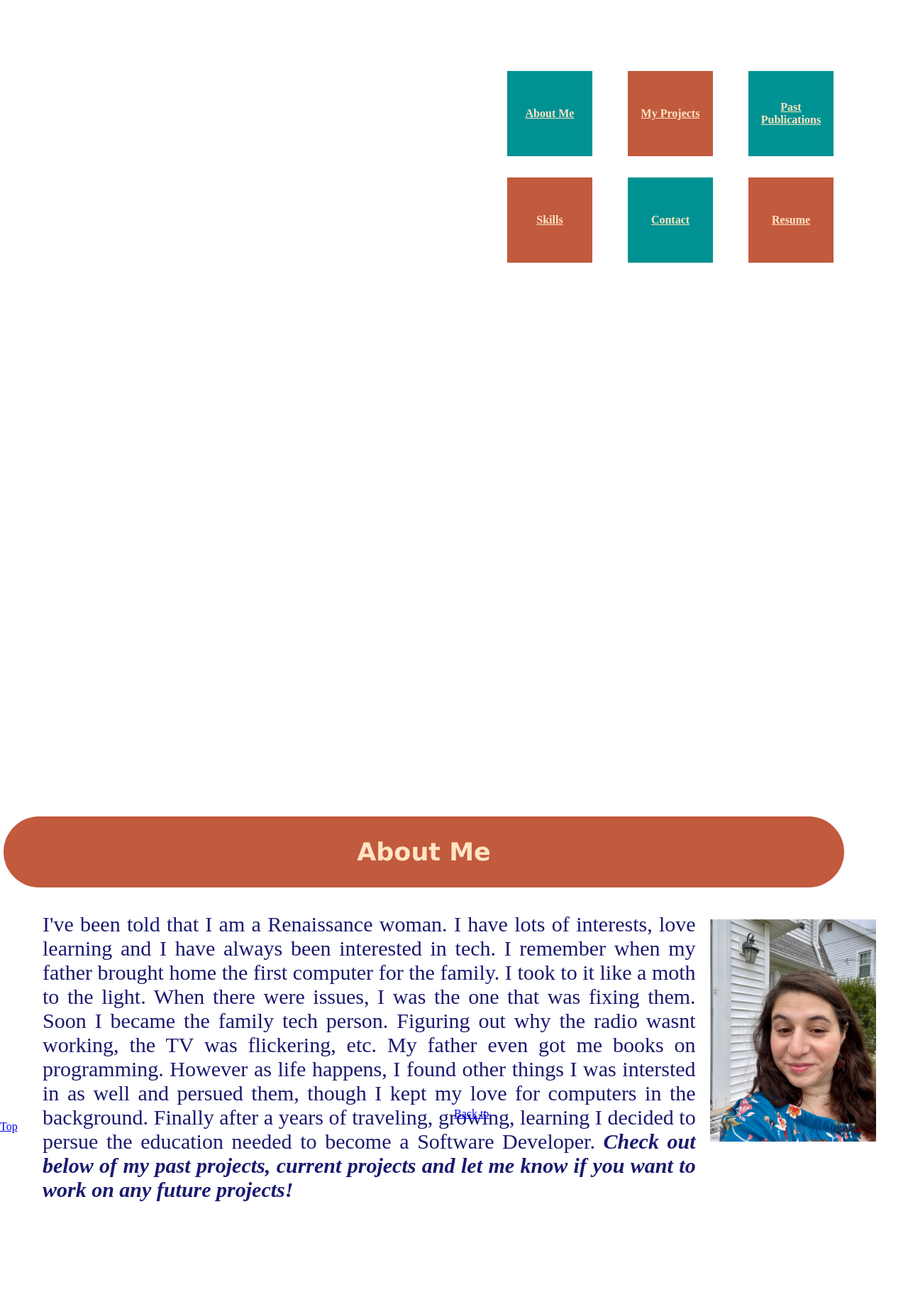
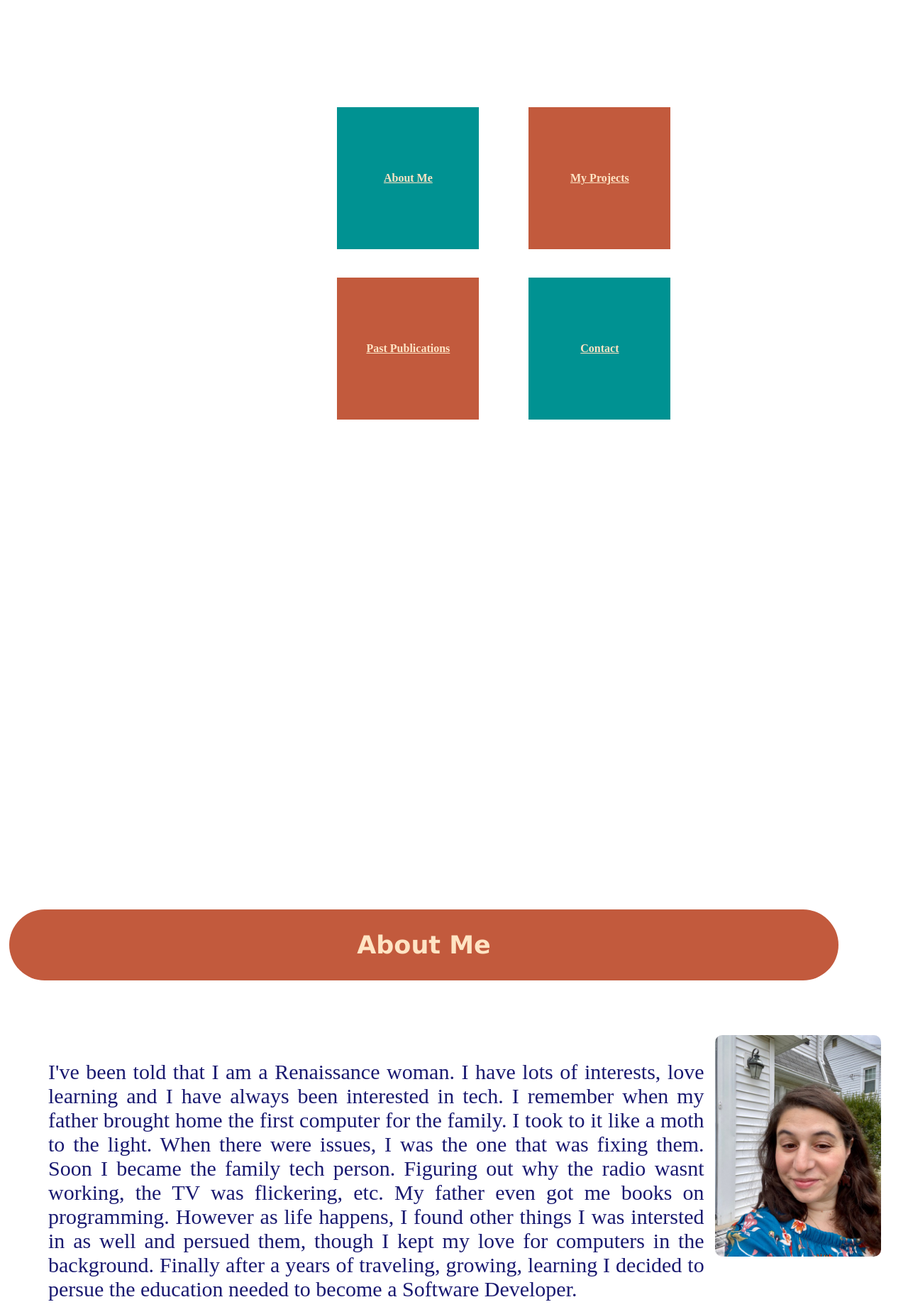
Before and after one commit to DinabMorgan/DinabMorgan.github.io, a plain HTML site: page index.html in a window 1280 px wide. Shown: the part 300-2141 px from the top of the page at 71% size. Drawn offline with Linux system fonts and the light colour scheme.

Commit message:
some changes

```diff
--- a/index.html
+++ b/index.html
@@ -16,33 +16,26 @@
     </header>
 
     <div class=container id="navMenu">
-        <section id="AboutMeNav">
+        <div id="AboutMeNav">
             <a class="navItem" href="#AboutMe"> About Me </a>
-        </section>
-        <section id="MyProjectsNav">
+        </div>
+        <div id="MyProjectsNav">
             <a class="navItem" href="#MyProjects"> My Projects </a>
-        </section>
-        <section id="PastNav">
+        </div>
+        <div id="PastNav">
             <a class="navItem" href="#PastPublications"> Past Publications</a>
-        </section>
-
-        <section id="SkillsNav">
-            <a class="navItem" href="#Skills"> Skills </a>
-        </section>
-
-        <section id="ContactNav">
+        </div>
+        <div id="ContactNav">
             <a class="navItem" href="#Contact"> Contact</a>
-        </section>
-
-        <section id="ResumeNav">
-            <a class="navItem" href="#Resume"> Resume </a>
-        </section>
-
+        </div>
     </div>
 
     <h4 id="AboutMe" class="AboutMe"> About Me</h4>
     <section class="AboutSection">
-        <p>I've been told that I am a Renaissance woman. I have lots of interests, love learning and I have always been
+        <img class="picture" src="/photos/my photo.jpg">
+
+        <p id="TextMe">I've been told that I am a Renaissance woman. I have lots of interests, love learning and I have
+            always been
             interested in tech. I remember when my father brought home the first computer for the family. I took to it
             like a moth to the light. When there were issues, I was the one that was fixing them. Soon I became the
             family
@@ -50,16 +43,27 @@
             books on
             programming. However as life happens, I found other things I was intersted in as well and persued them,
             though I kept my love for computers in the background. Finally after a years of traveling, growing, learning
-            I
-            decided to persue the education needed to become a Software Developer.
-            <em> <strong>
-                    Check out below of my past projects, current projects
-                    and let me know if you want to work on any future projects!
-            </em></strong>
+            I decided to persue the education needed to become a Software Developer.
         </p>
-        <img class="picture" src="/photos/my photo.jpg">
+
+        <br>
+        <p id="AboutText"> <strong> Techical skills: <br></strong> C# • .NET • EF Core • JavaScript • MVC • HTML • CSS
+            (Flexbox and
+            Grid) • TDD • Agile (Scrum) •
+            Webpack • Object Oriented Programming (OOP) • JSON • REST APIs • Responsive Design / Mobile • Relational
+            Databases • Source Control / Github
+            <br>
+            <strong> Software:</strong> <br> Adobe Indesign, Tableau, Microsoft Office
+            <br>
+            <br>
+            <strong>Check out below of my past projects, current projects
+                and let me know if you want to work on any future projects!</strong>
+        </p>
+
+<br>
 
     </section>
+    <br>
     <a class="back" href="#Top"> Back to Top</a>
     <br>
     <br>
@@ -87,10 +91,10 @@
             CS4 Indesign back in 2013. </p> <br> <br> <br>
         <p> <a href="https://drive.google.com/file/d/17P4HuEp3h1V3u34NqNfH72PeWNKX3MKv/view?usp=sharing"> Business Card
             </a>
-            *
 
-            <a href="https://drive.google.com/file/d/1bVbzS8-pJZx95UgZ5ucL6Rf2jnx66y3X/view?usp=sharing"> Hoop & Stick
-                Brochure </a> *
+
+            <img src="/photos/Hoopstrick.pdf">
+        <p>Hoop & Stick Brochure</p>
         <a href="https://drive.google.com/file/d/1hMUcfUeiwqlIlQ0hY-MxWDSTgtPbpnGE/view?usp=sharing"> LGBT Ice Cream
             Social</a> *
         <a href="https://drive.google.com/file/d/1hMUcfUeiwqlIlQ0hY-MxWDSTgtPbpnGE/view?usp=sharing"> College Thesis
@@ -106,16 +110,6 @@
     <a class="back" href="#Top"> Back to Top</a>
 
 
-    <h3 id="Skills" class="Skills"> Skills</h3>
-    <section class="SkillSection">
-        <p> <strong> Techical skills: <br></strong>C# • .NET • EF Core • JavaScript • MVC • HTML • CSS (Flexbox and
-            Grid) • TDD • Agile (Scrum) •
-            Webpack • Object Oriented Programming (OOP) • JSON • REST APIs • Responsive Design / Mobile • Relational
-            Databases • Source Control / Github </p>
-        <p> <strong> Software:</strong> <br> Adobe Indesign, Tableau, Microsoft Office</p>
-    </section>
-    <a class="back" href="#Top"> Back to Top</a>
-
     <h3 id="Contact" class="Contact">Contact</h3>
     <section class="ContactSection">
         <p class="touch"> <strong>* Let's be friends! *</strong> </p>
@@ -126,14 +120,6 @@
     </section>
     <a class="back" href="#Top"> Back to Top</a>
 
-    <h3 id="Resume" class="Resume">Resume </h3>
-    <section class="ResumeSection">
-        <p> <a href="https://drive.google.com/file/d/1iB0qyfJo6eS6scTCqRAsH-WzaLi07pZW/view?usp=sharing"> Click Here to
-                see a PDF of my Resume </a> </p>
-    </section>
-    <a class="back" href="#Top"> Back to Top</a>
-
-
 
     <footer>
 
--- a/style.css
+++ b/style.css
@@ -1,12 +1,7 @@
-* {
-    margin: 0;
-    padding: 0;
-}
-
 header {
     background-color: #c25a3d;
     border: 150px;
-    width: auto;
+    width: 100%;
     height: 200px;
 
 }
@@ -24,6 +19,7 @@ h1 {
 .back {
     margin-left: 50%;
     margin-right: 45%;
+    color:black;
 }
 
 h4 {
@@ -37,14 +33,12 @@ h4 {
 
 .container {
     display: grid;
-    grid-template-columns: 150px 150px 150px;
-    grid-template-rows: 150px 90px;
+    grid-template-columns: 250px 250px ;
+    grid-template-rows: 250px 90px;
     grid-gap: 15px 20px;
-    width: 500px;
-    padding: 10px;
-    padding-left: 300px;
+    margin-left: 35%;
     text-align: center;
-    margin-top: 75px
+    margin-top: 10%;
 }
 
 .navItem {
@@ -60,9 +54,9 @@ h4 {
     margin: auto;
     vertical-align: middle;
     background-color: #009292;
-    width: 100px;
-    height: 100px;
-    padding: 10px;
+    width: 200px;
+    height: 200px;
+
 }
 
 
@@ -70,52 +64,30 @@ h4 {
     display: grid;
     margin: auto;
     background-color: #c25a3d;
-    width: 100px;
-    height: 100px;
-    padding: 10px;
+    width: 200px;
+    height: 200px;
+
 }
 
 #PastNav {
     display: grid;
     margin: auto;
-    background-color: #009292;
-    width: 100px;
-    height: 100px;
-    padding: 10px;
+    background-color: #c25a3d;
+    width: 200px;
+    height: 200px;
+
 }
 
-#SkillsNav {
-    display: grid;
-    margin: auto;
-    background-color: #c25a3d;
-    width: 100px;
-    height: 100px;
-    padding: 10px;
-}
-
-#ResumeNav {
-    display: grid;
-    margin: auto;
-    background-color: #c25a3d;
-    width: 100px;
-    height: 100px;
-    padding: 10px;
-}
 
 #ContactNav {
     display: grid;
     margin: auto;
     background-color: #009292;
-    width: 100px;
-    height: 100px;
-    padding: 10px;
+    width: 200px;
+    height: 200px;
 }
 
-#navMenu {
-   text-align: center;
-    margin-left: 400px;
 
-}
 
 p {
     margin-left: 25px;
@@ -141,17 +113,30 @@ ul {
 }
 
 .picture {
-    margin: 15px;
+
     height: 125%;
+    border-radius: 10px;
+    margin-left: 15px;
+
+ float:right;
+
 }
 
 .AboutSection {
-    display: flex;
+
+    display:inline-block;
     height: 250px;
     padding: 30px;
     font-size: 30px;
     text-align: justify;
 
+
+
+}
+
+#AboutText {
+    font-size: 20px;
+    text-align: center;
 }
 
 
@@ -164,6 +149,7 @@ ul {
     text-align: center;
     font-size: 35px;
     border-radius: 50px;
+    word-wrap: break-word;
 }
 
 .ProjectSection {
```
Lines whose indentation alone changed are shown as unchanged.
